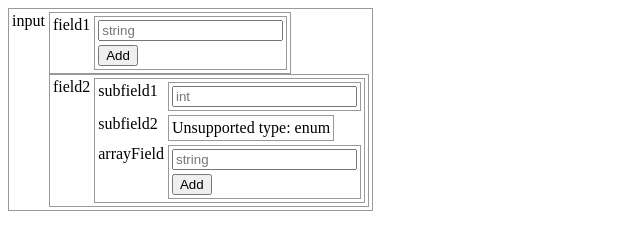
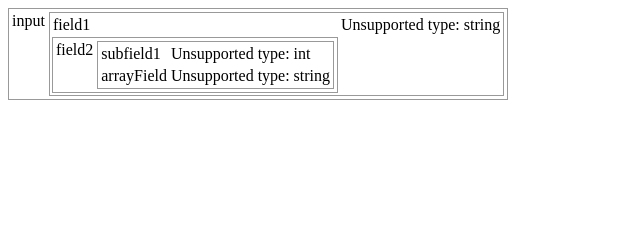
Before and after one commit to troylelandshields/viewify, a plain HTML site: page index.html in a window 1280 px wide. Shown: the whole page, without its empty margins (0-640 px from the left). Drawn offline with Linux system fonts and the light colour scheme.

Commit message:
dont use silly string templates because it wont work.

```diff
--- a/index.html
+++ b/index.html
@@ -14,6 +14,7 @@
     var data = {
       "fieldName":"input",
       "fieldType": "object",
+      "typeName": "message",
       "repeated": false,
       "fieldDef": [
         {
@@ -24,6 +25,8 @@
         {
           "fieldName": "field2",
           "fieldType": "object",
+          "typeName": "message",
+          "repeated": true,
           "fieldDef": [
             {
               "fieldName": "subfield1",
--- a/viewify.css
+++ b/viewify.css
@@ -1,7 +1,3 @@
-.nested {
-    border: 1px solid #999;
-}
-
 .nested {
     border: 1px solid #999;
 }
--- a/viewify.js
+++ b/viewify.js
@@ -1,47 +1,100 @@
 
-Viewifier.prototype.genericHTML = function(genType) {
-  var label = this.templates.genericTemplate.labelTemplate.replace(/{{name}}/g, genType.fieldName);
-  var value = this.templates.genericTemplate.valueTemplate.replace(/{{type}}/g, genType.fieldType);
+// Viewifier.prototype.genericHTML = function(genType) {
+//   var label = this.templates.genericTemplate.labelTemplate.replace(/{{name}}/g, genType.fieldName);
+//   var value = this.templates.genericTemplate.valueTemplate.replace(/{{type}}/g, genType.fieldType);
 
-  if (genType.repeated) {
-    value = value.replace(/{{add}}/g, this.templates.addTemplate);
+//   if (genType.repeated) {
+//     value = value.replace(/{{add}}/g, this.templates.addTemplate).replace(/{{remove}}/g, this.templates.removeTemplate);
+//   } else {
+//     value = value.replace(/{{add}}/g, "").replace(/{{remove}}/g, "");
+//   }
+
+//   // need add button to add control
+
+//   return label+value;
+// }
+
+Viewifier.prototype.unknownHTML = function(unknownType, parent) {
+  var row = document.createElement("tr");
+  var cell = document.createElement("td");
+  var label = document.createElement("label");
+  var labelText = document.createTextNode(unknownType.fieldName);
+
+  label.appendChild(labelText);
+  cell.appendChild(label);
+  row.appendChild(cell);
+
+
+  var valueCell = document.createElement("td");
+  var valueText = document.createTextNode("Unsupported type: " + unknownType.fieldType);
+  valueCell.appendChild(valueText);
+  row.appendChild(valueCell);
+
+  parent.appendChild(row);
+}
+
+// Viewifier.prototype.stringHTML = function(strType) {
+//   if (!this.templates.stringTemplate) {
+//     return this.genericHTML(strType);
+//   }
+
+//   return this.templates.stringTemplate.replace(/{{name}}/g, strType.fieldName).replace(/{{type}}/g, strType.fieldType);
+// };
+
+// Viewifier.prototype.intHTML = function(intType) {
+//   if (!this.templates.stringTemplate) {
+//     return this.genericHTML(intType);
+//   }
+
+//   return this.templates.intTemplate.replace(/{{name}}/g, intType.fieldName).replace(/{{type}}/g, intType.fieldType);
+// };
+
+Viewifier.prototype.enumHTML = function(enumType) {
+
+  var label = this.templates.enumTemplate.labelTemplate.replace(/{{name}}/g, enumType.fieldName);
+  var value = this.templates.enumTemplate.valueTemplate.replace(/{{type}}/g, enumType.fieldType);
+
+  if (enumType.repeated) {
+    value = value.replace(/{{add}}/g, this.templates.addTemplate).replace(/{{remove}}/g, this.templates.removeTemplate);
   } else {
-    value = value.replace(/{{add}}/g, "");
+    value = value.replace(/{{add}}/g, "").replace(/{{remove}}/g, "");
   }
 
-  // need add button to add control
+  return label+value;
+};
 
-  return label+value;
-}
-
-Viewifier.prototype.unknownHTML = function(unknownTyoe) {
-  var label = this.templates.unknownTemplate.labelTemplate.replace(/{{name}}/g, unknownTyoe.fieldName);
-  var value = this.templates.unknownTemplate.valueTemplate.replace(/{{type}}/g, unknownTyoe.fieldType);
-  value = value.replace(/{{add}}/g, "");
-
-  return label+value;
-}
-
-Viewifier.prototype.stringHTML = function(strType) {
-  if (!this.templates.stringTemplate) {
-    return this.genericHTML(strType);
+Viewifier.prototype.objectHTML = function(obj, parent) {
+  if (!parent) {
+    console.log("no parent element");
+    return
   }
 
-  return this.templates.stringTemplate.replace(/{{name}}/g, strType.fieldName).replace(/{{type}}/g, strType.fieldType);
-};
-
-Viewifier.prototype.intHTML = function(intType) {
-  if (!this.templates.stringTemplate) {
-    return this.genericHTML(intType);
-  }
-
-  return this.templates.intTemplate.replace(/{{name}}/g, intType.fieldName).replace(/{{type}}/g, intType.fieldType);
-};
-
-Viewifier.prototype.objectHTML = function(obj) {
   var that = this;
 
-  var eHTML = "";
+  //   nestingTemplate: {
+  //   labelTemplate: "<table class='object value'><tr><td>{{name}}</td>",
+  //   valueTemplate: "<td><table class='value nested {{type}}Value'><tr><td>{{typeName}}</td><td>{{remove}}</td></tr>{{nested}}</table></td></tr>{{add}}</table>"
+  // },
+
+  var table = document.createElement("table");
+  table.classList.add("value");
+  table.classList.add("object");
+
+  var row = document.createElement("tr");
+  var nameCell = document.createElement("td");
+  var nameText = document.createTextNode(obj.fieldName);
+
+  nameCell.appendChild(nameText);
+  row.appendChild(nameCell);
+
+
+  var valueCell = document.createElement("td");
+  var valueTable = document.createElement("table")
+  valueTable.classList.add("nested");
+  valueTable.classList.add("value");
+
+  // var valueRow = document.createElement("tr")
+
 
   obj.fieldDef.forEach(function(o) {
     var fName = o.fieldType + "HTML";
@@ -49,27 +102,41 @@ Viewifier.prototype.objectHTML = function(obj) {
     // if it doesn't exist use generic renderer?
     if (!that[fName]) {
       console.log("No rendering function found on Viewifier with name", fName);
-      eHTML += that.unknownHTML(o);
+
+      that.unknownHTML(o, valueTable);
+
       return
     }
 
-    eHTML += that[fName](o);
+    that[fName](o, valueTable);
   });
 
-  var label = this.templates.nestingTemplate.labelTemplate.replace(/{{name}}/g, obj.fieldName);
-  var value = this.templates.nestingTemplate.valueTemplate.replace(/{{nested}}/g, eHTML).replace(/{{type}}/g, obj.fieldType);
+  valueCell.appendChild(valueTable)
+  row.appendChild(valueCell);
+  table.appendChild(row);
 
-  return label+value;
+  parent.appendChild(table);
+
+  // var label = this.templates.nestingTemplate.labelTemplate.replace(/{{name}}/g, obj.fieldName);
+  // var value = this.templates.nestingTemplate.valueTemplate.replace(/{{nested}}/g, eHTML).replace(/{{type}}/g, obj.fieldType).replace(/{{typeName}}/g, obj.typeName);
+
+  // if (obj.repeated) {
+  //   value = value.replace(/{{add}}/g, this.templates.addTemplate).replace(/{{remove}}/g, this.templates.removeTemplate);
+  // } else {
+  //   value = value.replace(/{{add}}/g, "").replace(/{{remove}}/g, "");;
+  // }
+
 };
 
 Viewifier.prototype.show = function(elmtID) {
   var that = this;
   elmt = document.getElementById(elmtID);
+  console.log(elmtID, elmt);
 
   // convert each element in the array into html
-  var h = that.objectHTML(that.obj);
+  that.objectHTML(that.obj, elmt);
 
-  elmt.innerHTML = h;
+  // elmt.innerHTML = h;
 };
 
 Viewifier.prototype.toJSON = function() {
@@ -79,16 +146,21 @@ Viewifier.prototype.toJSON = function() {
 Viewifier.prototype.templates = {
   genericTemplate: {
     labelTemplate: "<tr><td><label for='{{name}}'>{{name}}</label></td>",
-    valueTemplate: "<td><table class='{{type}}Value value'><tr><td><input placeholder='{{type}}' type='text'></input></td></tr>{{add}}</table></td></tr>"
+    valueTemplate: "<td><table class='{{type}}Value value'><tr><td><input placeholder='{{type}}' type='text'></input>{{remove}}</td></tr>{{add}}</table></td></tr>"
   },
+  removeTemplate: "<input type='button' value='X'></input>",
   addTemplate: "<tr><td><input type='button' value='Add'></input></td></tr>",
   nestingTemplate: {
     labelTemplate: "<table class='object value'><tr><td>{{name}}</td>",
-    valueTemplate: "<td><table class='value nested {{type}}Value'>{{nested}}</table></td></tr></table>"
+    valueTemplate: "<td><table class='value nested {{type}}Value'><tr><td>{{typeName}}</td><td>{{remove}}</td></tr>{{nested}}</table></td></tr>{{add}}</table>"
   },
   unknownTemplate: {
     labelTemplate: "<tr><td><label for='{{name}}'>{{name}}</label></td>",
-    valueTemplate: "<td><table class='{{type}}Value value'><tr><td>Unsupported type: {{type}}</td></tr>{{add}}</table></td></tr>"
+    valueTemplate: "<td><table class='{{type}}Value value'><tr><td>Unsupported type: {{type}}{{remove}}</td></tr>{{add}}</table></td></tr>"
+  },
+  enumTemplate : {
+    labelTemplate: "<tr><td><label for='{{name}}'>{{name}}</label></td>",
+    valueTemplate: "<td><table class='{{type}}Value value'><tr><td><select id='{{name}}></select>{{remove}}</td></tr>{{add}}</table></td></tr>"
   }
 }
 function Viewifier (obj) {
```
